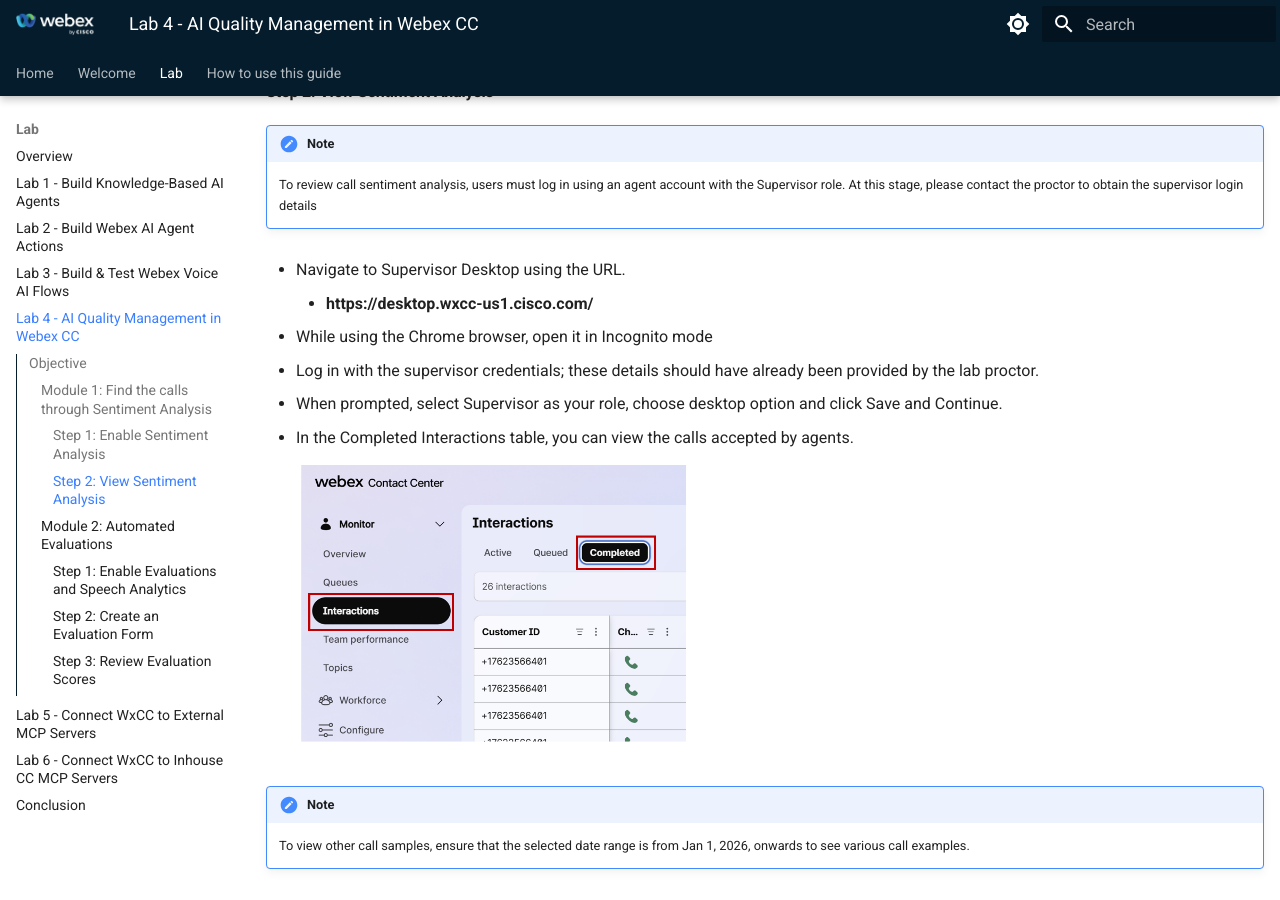
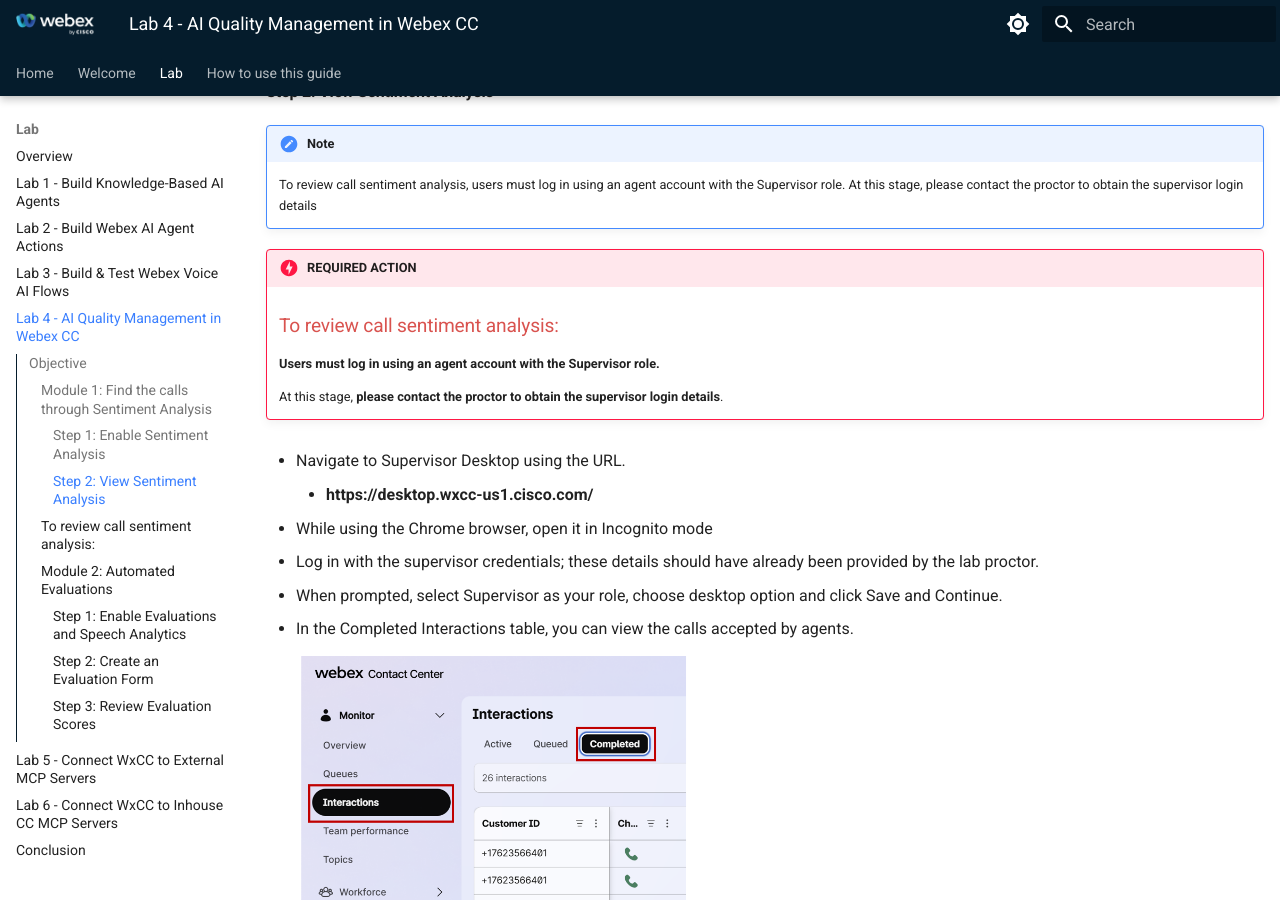
Before and after one commit to WebexCC-SA/LAB-11175, an MkDocs documentation site: the page built from docs/Excercise5.md, in a window 1280 px wide and 900 px high, scrolled down 6223 px. Built offline with MkDocs 1.6.1 and Material for MkDocs 9.7.7, drawn with Linux system fonts in a browser that asks for light colours.

Commit message:
Update Excercise5.md

```diff
--- a/docs/Excercise5.md
+++ b/docs/Excercise5.md
@@ -119,6 +119,13 @@
 
 !!! Note
     To review call sentiment analysis, users must log in using an agent account with the Supervisor role. At this stage, please contact the proctor to obtain the supervisor login details
+
+!!! Danger "REQUIRED ACTION"
+    ### <span style="font-size: 1.2em; color: #d9534f;">To review call sentiment analysis:</span>
+
+    **Users must log in using an agent account with the Supervisor role.**
+
+    At this stage, **please contact the proctor to obtain the supervisor login details**.
 
 - Navigate to Supervisor Desktop using the URL.
       - **https://desktop.wxcc-us1.cisco.com/**
```
